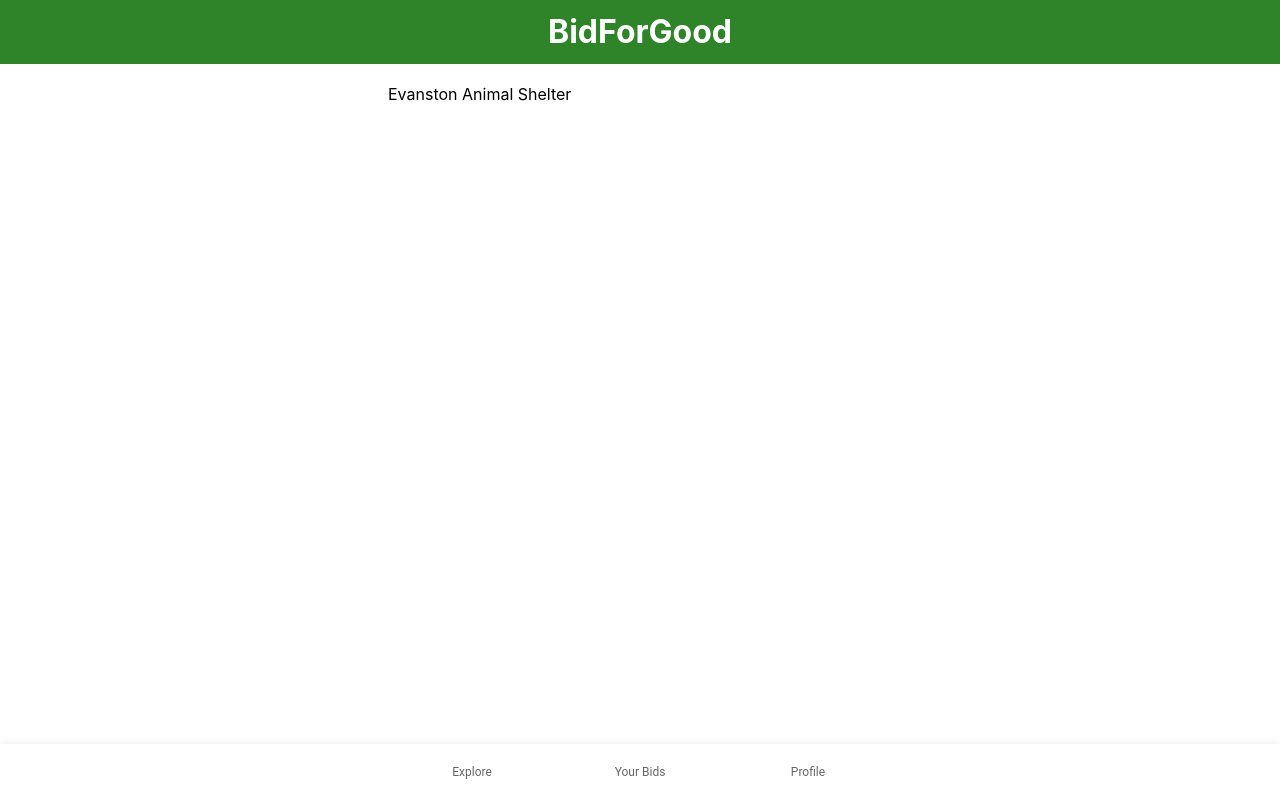
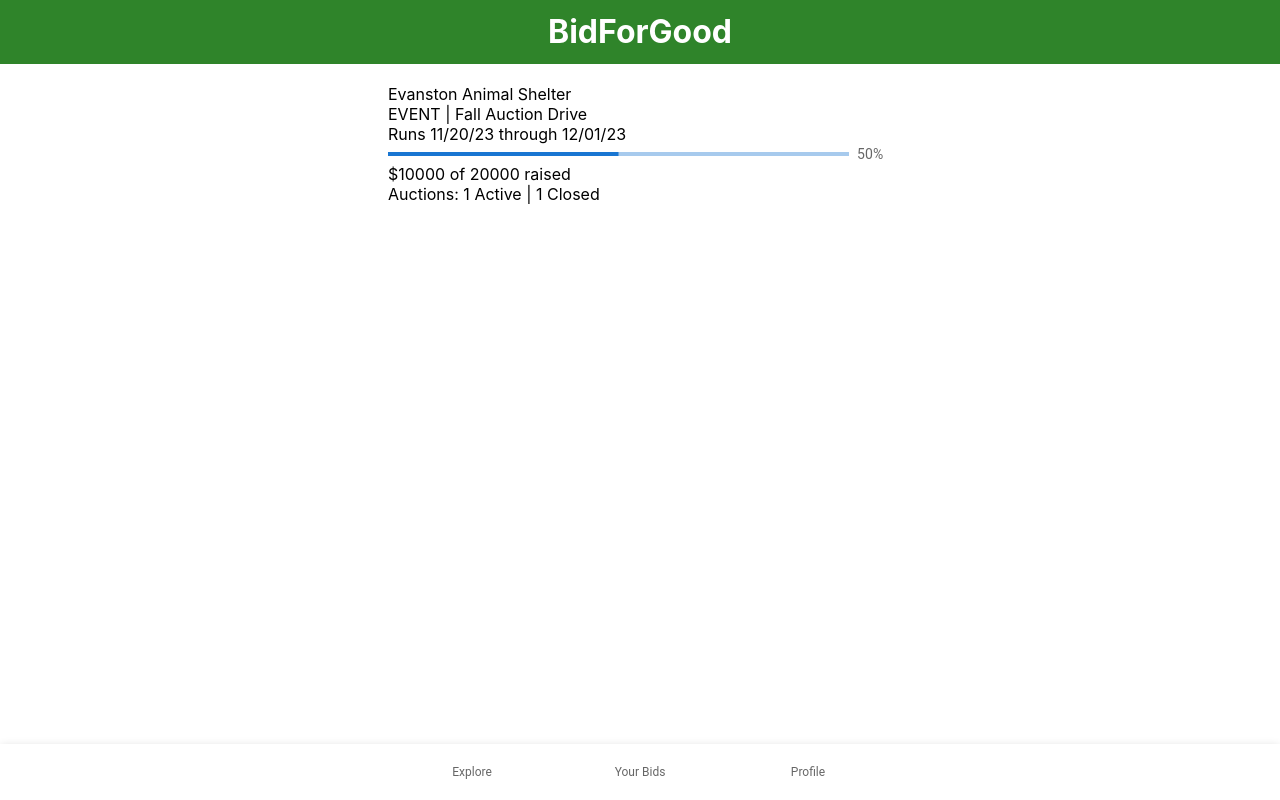
Before and after one commit to 392-f23/BidForGood, a React (Vite) app: page / in a window 1280 px wide. Both pictures are taken after a click on the element 640 px from the left and 206 px from the top of the page. Built offline with nearby package versions, Linux system fonts and the light colour scheme.

Commit message:
added basic info to auction page

```diff
--- a/src/components/AuctionPage/AuctionPage.jsx
+++ b/src/components/AuctionPage/AuctionPage.jsx
@@ -3,14 +3,46 @@ import { Button, Container } from "@mui/material";
 import { Stack } from "@mui/system";
 import { useLocation } from "react-router-dom";
 import Banner from "../Banner/Banner";
+import PropTypes from 'prop-types';
+import LinearProgress from '@mui/material/LinearProgress';
+import Typography from '@mui/material/Typography';
+import Box from '@mui/material/Box';
 
+function LinearProgressWithLabel(props) {
+  return (
+    <Box sx={{ display: 'flex', alignItems: 'center' }}>
+      <Box sx={{ width: '100%', mr: 1 }}>
+        <LinearProgress variant="determinate" {...props} />
+      </Box>
+      <Box sx={{ minWidth: 35 }}>
+        <Typography variant="body2" color="text.secondary">{`${Math.round(
+          props.value,
+        )}%`}</Typography>
+      </Box>
+    </Box>
+  );
+}
+
+LinearProgressWithLabel.propTypes = {
+  /**
+   * The value of the progress indicator for the determinate and buffer variants.
+   * Value between 0 and 100.
+   */
+  value: PropTypes.number.isRequired,
+};
 export const AuctionPage = ({}) => {
   const auctionInfo = useLocation().state;
   console.log(auctionInfo);
+  const [progress, setProgress] = React.useState(auctionInfo.Progress / auctionInfo.Goal * 100);
   return (
     <Container>
         <div>{auctionInfo.Name}</div>
+        <div>EVENT | {auctionInfo.Title}</div>
+        <div>Runs {auctionInfo.StartDate} through {auctionInfo.EndDate}</div>
         <Banner currentPage={"explore_feed"} />
+        <LinearProgressWithLabel value={progress}/>
+        <div>${auctionInfo.Progress} of {auctionInfo.Goal} raised</div>
+        <div>Auctions: {auctionInfo.ActiveAuctions} Active | {auctionInfo.ClosedAuctions} Closed </div>
     </Container>
 )
 }
```
